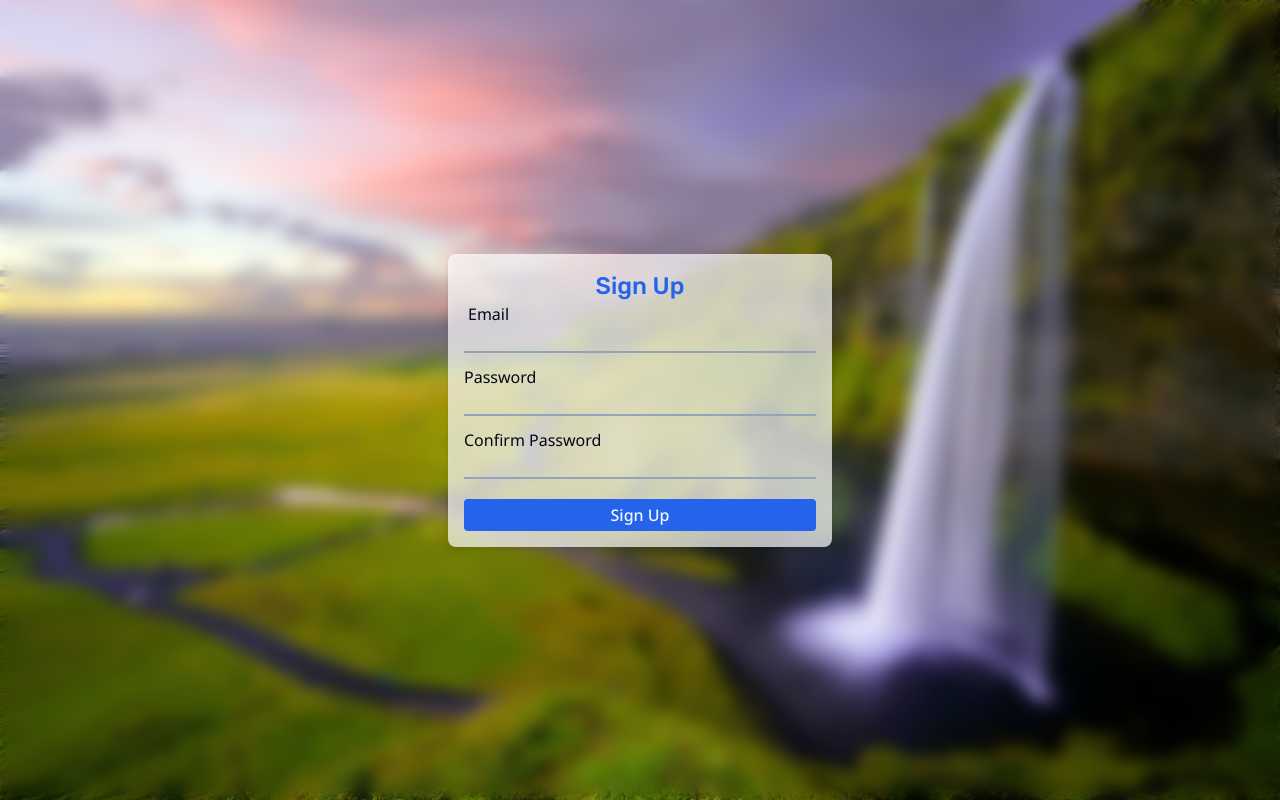
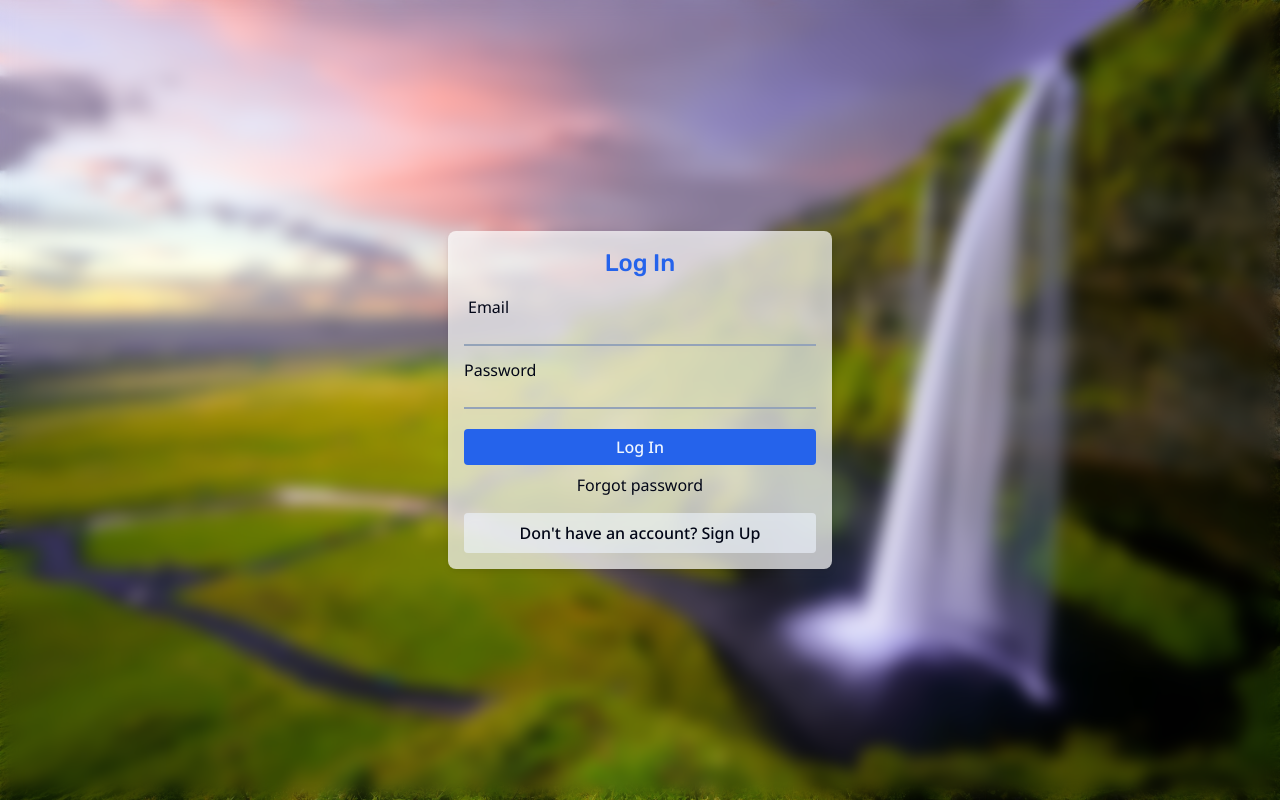
Before and after one commit to tvicky7x/JoyBox, a React (Create React App) app: page /auth in a window 1280 px wide. Built offline with nearby package versions, Linux system fonts and the light colour scheme.

Commit message:
Login Form Check

```diff
--- a/src/Pages/Auth.js
+++ b/src/Pages/Auth.js
@@ -1,8 +1,11 @@
 import React from "react";
-import { useSelector } from "react-redux";
+import { useDispatch, useSelector } from "react-redux";
+import { AuthAction } from "../Store/AuthSlice";
 
 function Auth() {
+  const dispatch = useDispatch();
   const currentBg = useSelector((states) => states.general.currentBg);
+  const isLogging = useSelector((states) => states.auth.isLogging);
 
   return (
     <>
@@ -15,15 +18,16 @@ function Auth() {
             className={` text-slate-950 p-4 bg-white bg-opacity-70 drop-shadow-md w-full max-w-sm rounded-lg`}
           >
             <h1 className=" sm:text-blue-600 text-blue-500 headFont font-medium text-2xl text-center">
-              Sign Up
+              {isLogging ? "Log In" : "Sign Up"}
             </h1>
-            <div>
+            <div className="py-4">
               <form action="">
                 <div className="mb-3">
                   <label htmlFor="" className="ps-1">
                     Email
                   </label>
                   <input
+                    required
                     type="text"
                     className=" font-medium bg-transparent focus:outline-none w-full h-6 px-1 pb-1 border-0 border-b-2 border-slate-400 focus:border-blue-500"
                   />
@@ -31,24 +35,44 @@ function Auth() {
                 <div className="mb-3">
                   <label htmlFor="">Password</label>
                   <input
+                    required
                     type="password"
                     className="font-medium bg-transparent focus:outline-none w-full h-6 px-1 pb-1 border-0 border-b-2 border-slate-400 focus:border-blue-500"
                   />
                 </div>
+                {!isLogging && (
                   <div className="">
                     <label htmlFor="">Confirm Password</label>
                     <input
+                      required
                       type="password"
                       className="font-medium bg-transparent focus:outline-none w-full h-6 px-1 pb-1 border-0 border-b-2 border-slate-400 focus:border-blue-500"
                     />
                   </div>
-                <div className="mt-5">
-                  <button className="sm:bg-blue-600 bg-blue-500 w-full py-1 font-medium rounded text-blue-50 hover:bg-blue-600">
-                    Sign Up
+                )}
+
+                <div className="mt-5 text-center">
+                  <button
+                    type="submit"
+                    className="sm:bg-blue-600 bg-blue-500 w-full py-1.5 font-medium rounded text-blue-50 hover:bg-blue-600"
+                  >
+                    {isLogging ? "Log In" : "Sign Up"}
                   </button>
+                  {isLogging && (
+                    <button className=" mt-2">Forgot password</button>
+                  )}
                 </div>
               </form>
             </div>
+
+            <button
+              onClick={() => dispatch(AuthAction.alternateLogging())}
+              className=" bg-blue-50 w-full py-2 rounded bg-opacity-60 font-medium hover:bg-opacity-95"
+            >
+              {isLogging
+                ? "Don't have an account? Sign Up"
+                : "Have an account? Log In"}
+            </button>
           </div>
         </div>
       </div>
--- a/src/Store/AuthSlice.js
+++ b/src/Store/AuthSlice.js
@@ -10,12 +10,17 @@ const initialState = {
     uniqueId: "",
   },
   isStart: true,
+  isLogging: true,
 };
 
 const AuthSlice = createSlice({
   name: "AuthSlice",
   initialState,
-  reducers: {},
+  reducers: {
+    alternateLogging(states, actions) {
+      states.isLogging = !states.isLogging;
+    },
+  },
 });
 
 export const AuthAction = AuthSlice.actions;
```
Lines whose indentation alone changed are shown as unchanged.
